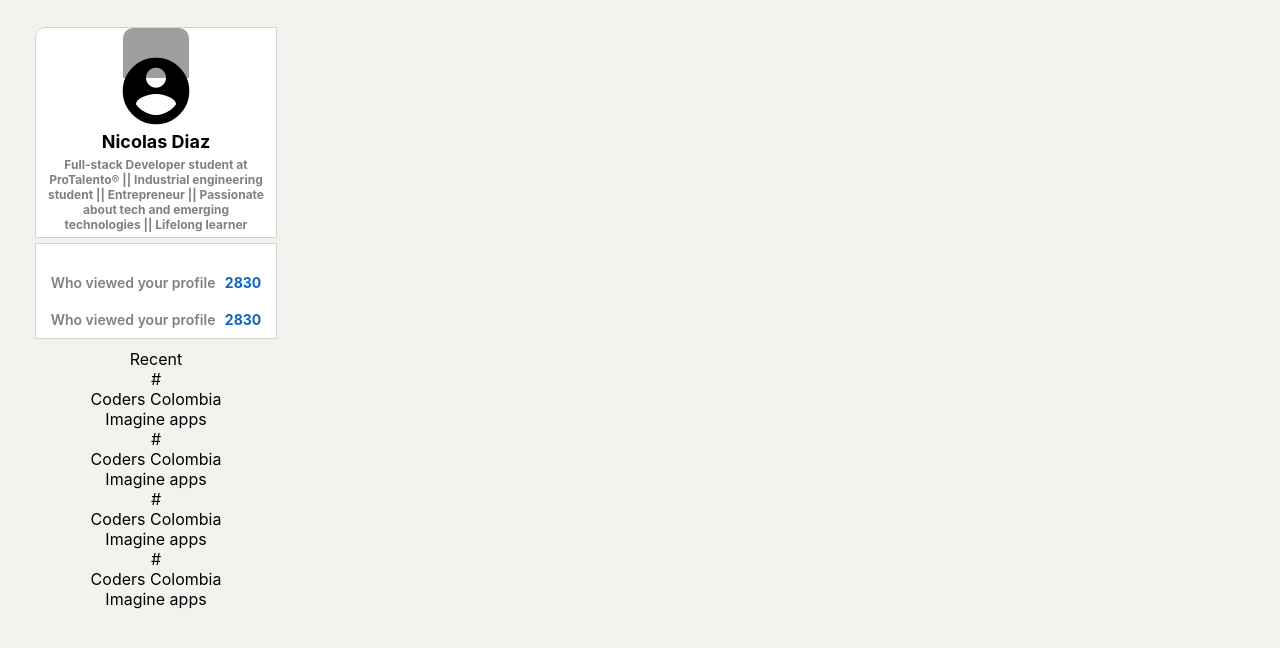
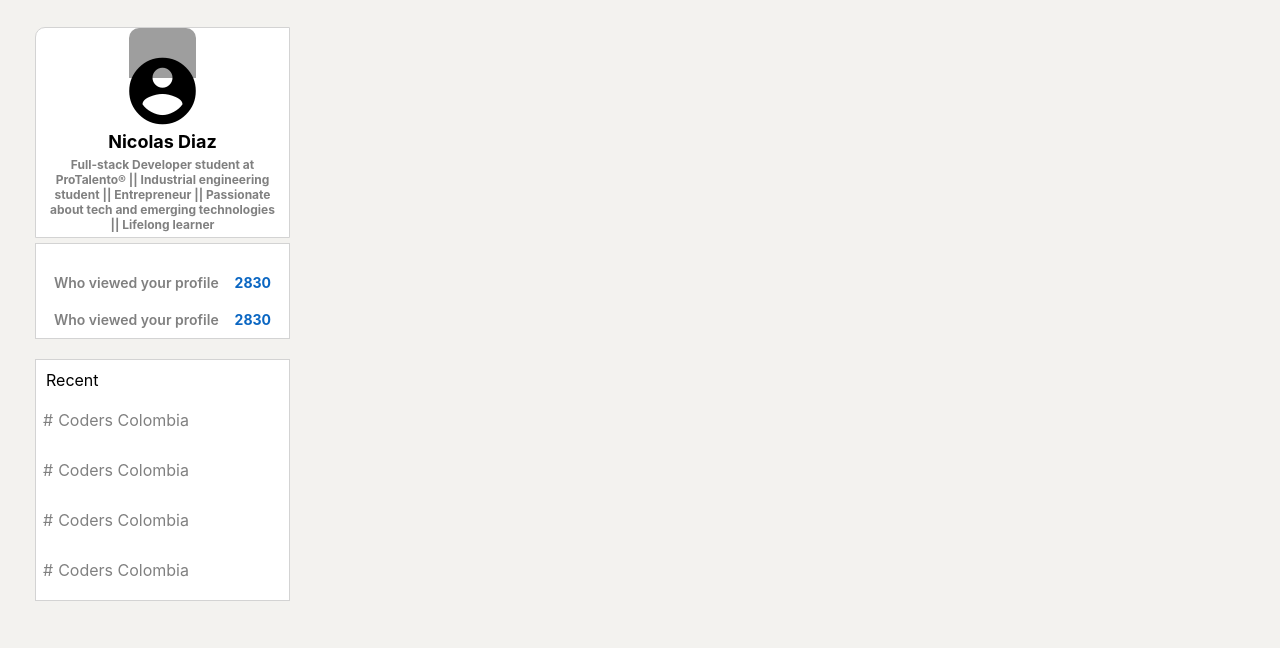
Before and after one commit to Nicolascoding27/LinkeindSimulator, a plain HTML site: page index.html in a window 1280 px wide. Shown: the part 72-720 px from the top of the page. Drawn offline with Linux system fonts and the light colour scheme; grey boxes are pictures that could not be loaded.

Commit message:
side bar ready

```diff
--- a/__sidebar.scss
+++ b/__sidebar.scss
@@ -4,10 +4,10 @@
     margin: 35px 35px 0px 35px;
     max-width: 1200px;
     flex-direction: column;
-    text-align: center;
     height: fit-content;
     flex:0.2;
     width: 30%;
+    text-align: center;
     .sidebar_top{
         font-size: 20px;
          h4{
@@ -61,4 +61,36 @@
 
        }
     }
+    .sidebar_bottom{
+        text-align: center;
+        display: flex;
+        flex-direction: column;
+        border:$border;
+        background: white;
+        margin-top: 10px;
+        .sidebar_bottom_recent{
+            text-align: left;
+            margin: 10px 10px;
+
+        }
+        .sidebar_recentItems{
+            color: gray;
+            display: flex;
+            white-space: nowrap;
+            font-size: 12;
+            margin: 10px 2px;
+            margin-right: 100px;
+            .sidebar_hash{
+               margin-left: 5px;
+            }
+            &:hover{
+                cursor: pointer;
+                color: black;
+            }
+            p{
+                margin-left: 5px;
+                padding-bottom: 10px;
+            }
+        }
+    }
 }
--- a/index.html
+++ b/index.html
@@ -78,28 +78,24 @@
             </p>
         </div>
       </div>
-        <div class="sidebar_bottom">
-          <p>Recent</p>
+      <div class="sidebar_bottom">
+          <p class="sidebar_bottom_recent">Recent</p>
           <div class="sidebar_recentItems">
           <span class="sidebar_hash">#</span>
           <p>Coders Colombia</p>
-          <p>Imagine apps</p>
         </div>
           <div class="sidebar_recentItems">
           <span class="sidebar_hash">#</span>
           <p>Coders Colombia</p>
-          <p>Imagine apps</p>
         </div>
           <div class="sidebar_recentItems">
           <span class="sidebar_hash">#</span>
           <p>Coders Colombia</p>
-          <p>Imagine apps</p>
         </div>
           <div class="sidebar_recentItems">
           <span class="sidebar_hash">#</span>
           <p>Coders Colombia</p>
-          <p>Imagine apps</p>
-        </div>
+          </div>
         </div>
       </div>
     </section>
```
Also changed, not shown: style.css, 1 other file.
